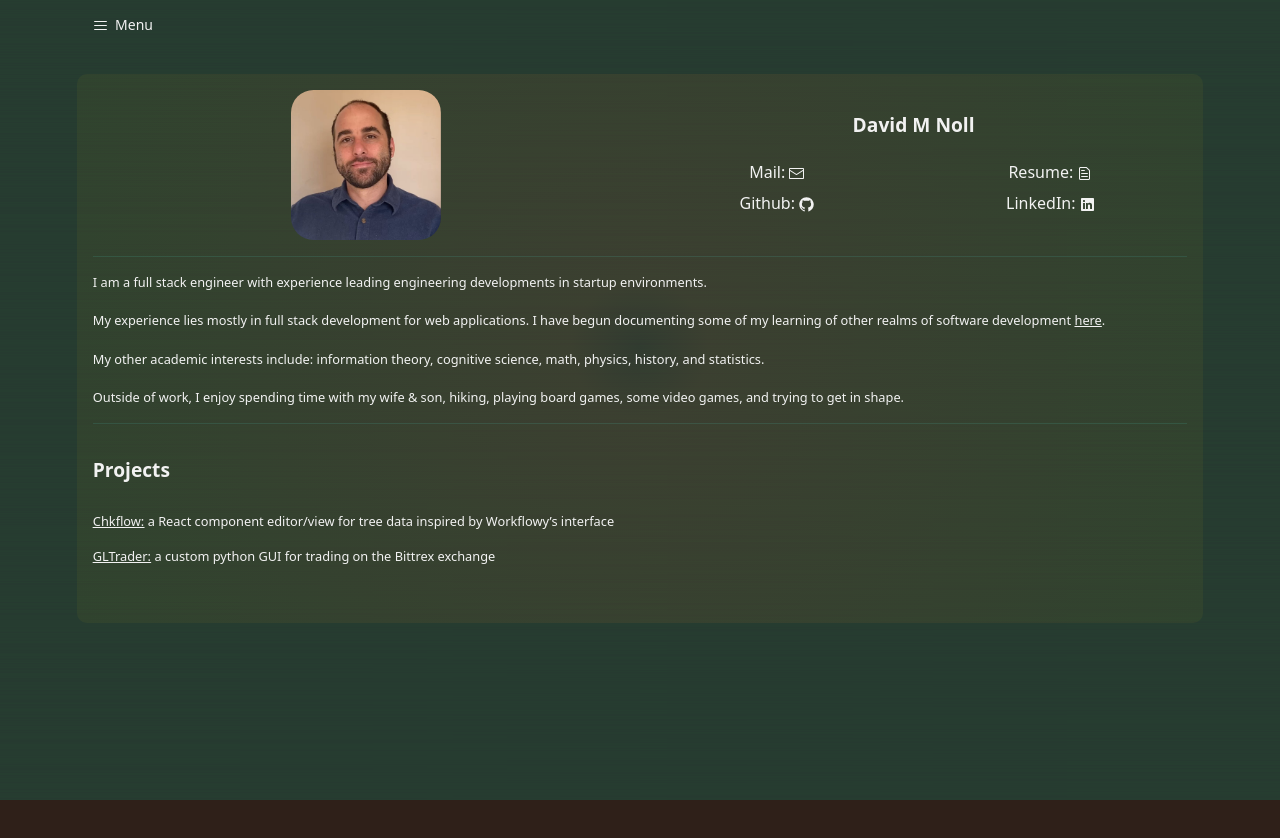
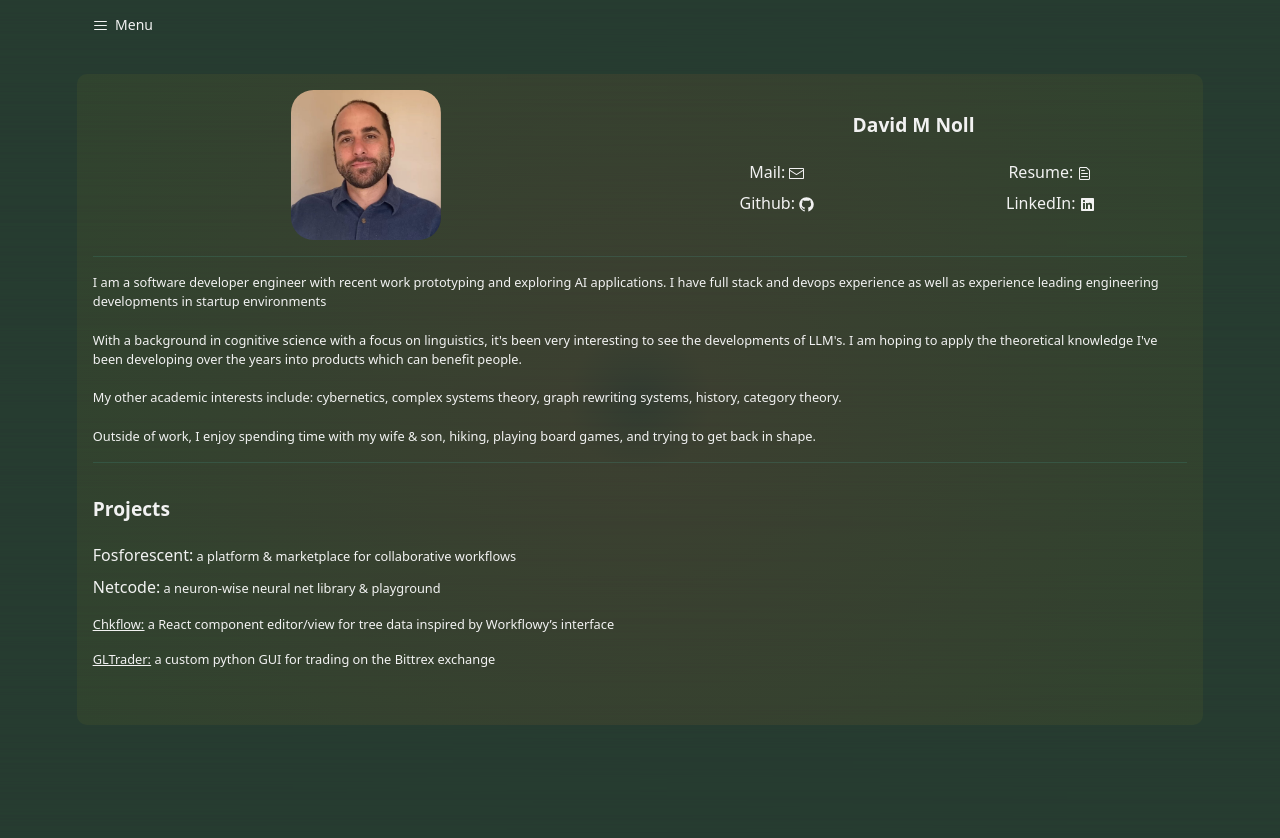
Before and after one commit to davidmnoll/davidmnoll.github.io, a React (Vite) app: page / in a window 1280 px wide. Shown: the top 838 px of the page. Before the commit the page ends 800 px from the top, so only its background shows below. Built offline with nearby package versions, Linux system fonts and the light colour scheme.

Commit message:
updated about and resume

```diff
--- a/package.json
+++ b/package.json
@@ -31,7 +31,7 @@
   },
   "devDependencies": {
     "@types/lodash.throttle": "^4.1.8",
-    "@types/node": "^20.8.7",
+    "@types/node": "^20.19.19",
     "@types/react": "^18.2.15",
     "@types/react-dom": "^18.2.7",
     "@typescript-eslint/eslint-plugin": "^6.0.0",
--- a/src/components/sections/About.tsx
+++ b/src/components/sections/About.tsx
@@ -13,7 +13,7 @@ export default function Home() {
 
 
   return (
-    <div   style={{
+    <div style={{
       width: '100%',
       boxSizing: 'border-box',
     }}>
@@ -90,20 +90,21 @@ export default function Home() {
         padding: '1rem 0',
         margin: '1rem 0',
         fontSize: '.8rem',
-      }}  className="border-whispyblue/10 border-b border-t">
-        I am a full stack engineer with experience leading engineering developments in startup environments.
+      }} className="border-whispyblue/10 border-b border-t">
+        I am a software developer engineer with recent work prototyping and exploring AI applications.  I have full stack and devops experience as well as experience leading engineering developments in startup environments
         <br />
         <br />
-        My experience lies mostly in full stack development for web applications.  I have begun documenting some of my learning of other realms of software development <a href="https://davidmnoll.substack.com/" className='underline'>here</a>.
+        With a background in cognitive science with a focus on linguistics, it's been very interesting to see the developments of LLM's.  I am hoping to apply the theoretical knowledge I've been developing over the years into products which can benefit people.
+        {/* My experience lies mostly in full stack development for web applications.  I have begun documenting some of my learning of other realms of software development <a href="https://davidmnoll.substack.com/" className='underline'>here</a>. */}
         <br />
         {/* <br />
         I'm interested in learning more about all kinds of subjects including workflows, decentralized systems, functional programming, machine learning, combinator & graph rewriting systems
         <br /> */}
         <br />
-        My other academic interests include: information theory, cognitive science, math, physics, history, and statistics.
+        My other academic interests include: cybernetics, complex systems theory, graph rewriting systems, history, category theory.
         <br />
         <br />
-        Outside of work, I enjoy spending time with my wife & son, hiking, playing board games, some video games, and trying to get in shape.
+        Outside of work, I enjoy spending time with my wife & son, hiking, playing board games, and trying to get back in shape.
         {/* <br />
         Favorite things: Incomplete Nature by Terrence Deacon, Clickspring's Antikythera Mechanism video, Tigris & Euphrates by Reiner Knizia, Paths of Glory by Stanley Kubrick, Four Seasons recomposed by Max Richter,  */}
 
@@ -128,19 +129,19 @@ export default function Home() {
             // paddingBottom: '1rem',
             display: 'block',
           }}>Projects</span>
-          {/* <br />
+          <br />
           <span style={{
             fontSize: '1rem',
-          }}>Fosforescent</span>: (work in progress) a platform & marketplace for collaborative workflows */}
+          }}>Fosforescent:</span> a platform & marketplace for collaborative workflows
           <br />
-          {/* <div style={{
+          <div style={{
             padding: '.5rem 0',
           }}>
             <span style={{
               fontSize: '1rem',
               display: 'inline-block',
-            }}><a href="https://github.com/davidmnoll/netcode">Netcode:</a></span> (work in progress) a neuron-wise neural net library & playground
-          </div> */}
+            }}><a href="https://github.com/davidmnoll/netcode">Netcode:</a></span> a neuron-wise neural net library & playground
+          </div>
           {/* <div style={{
             padding: '.5rem 0',
           }}>
```
Also changed, not shown: 2 other files (tests, documents, lock files or other folders). Lines whose indentation alone changed are shown as unchanged.
